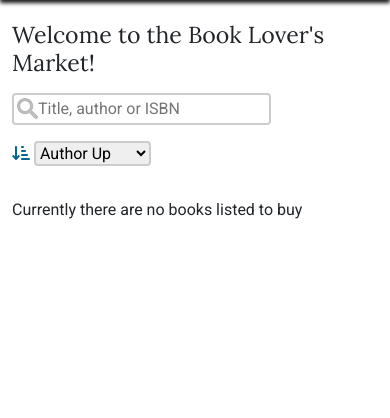
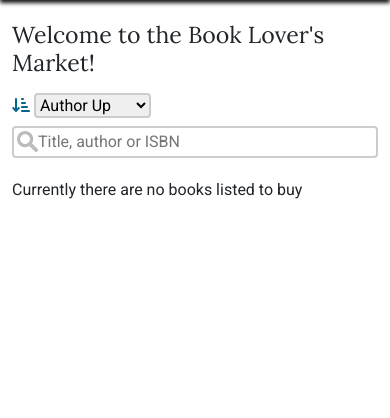
Before and after one commit to Gary-Burke/book-lovers-market, a Django app: page /library/sales/ in a window 390 px wide. Shown: the part 59-477 px from the top of the page. Run offline with Django 5.2, Linux system fonts and the light colour scheme; data that the repository does not hold is empty; some libraries are stand-ins or nearby versions.

Commit message:
Improve UX and responsive design on Sales Page

```diff
--- a/library/templates/library/sales.html
+++ b/library/templates/library/sales.html
@@ -6,20 +6,10 @@
 <div class="container sales">
     <h3 class="my-3">Welcome to the Book Lover's Market!</h3>
 
-    <div class="d-flex">
-        <!-- Search field -->
-        <form method="get" class="" id="form-search">
-            <input id="search-input" name="search" type="text" placeholder="Title, author or ISBN"
-                value="{{ request.GET.search }}" autocomplete="off" class="ps-4 pe-5">
-
-            {% if request.GET.sort %}
-            <input type="hidden" name="sort" value="{{ request.GET.sort }}">
-            {% endif %}
-        </form>
-    </div>
+    <div class="row row-cols-1 row-cols-md-2 gy-2 align-items-center justify-content-between">
 
         <!-- Sort icon and dropdown menus -->
-    <div class="d-flex align-items-center my-3">
+        <div class="col col-sm-4 d-flex align-items-center">
             <i class="fa-solid fa-arrow-down-short-wide " id="library-sort"></i>
             <form method="get" class="ms-1" id="form-sort">
                 <select name="sort" onchange="this.form.submit()">
@@ -34,6 +24,19 @@
                 <input type="hidden" name="search" value="{{ request.GET.search }}">
                 {% endif %}
             </form>
+        </div>
+
+        <!-- Search field -->
+        <div class="col col-sm-8 col-lg-5 col-xl-4 text-end">
+            <form method="get" class="" id="form-search">
+                <input id="search-input" name="search" type="text" placeholder="Title, author or ISBN"
+                    value="{{ request.GET.search }}" autocomplete="off" class="ps-4 pe-5">
+
+                {% if request.GET.sort %}
+                <input type="hidden" name="sort" value="{{ request.GET.sort }}">
+                {% endif %}
+            </form>
+        </div>
     </div>
 
     <!-- Books -->
```
Lines whose indentation alone changed are shown as unchanged.
